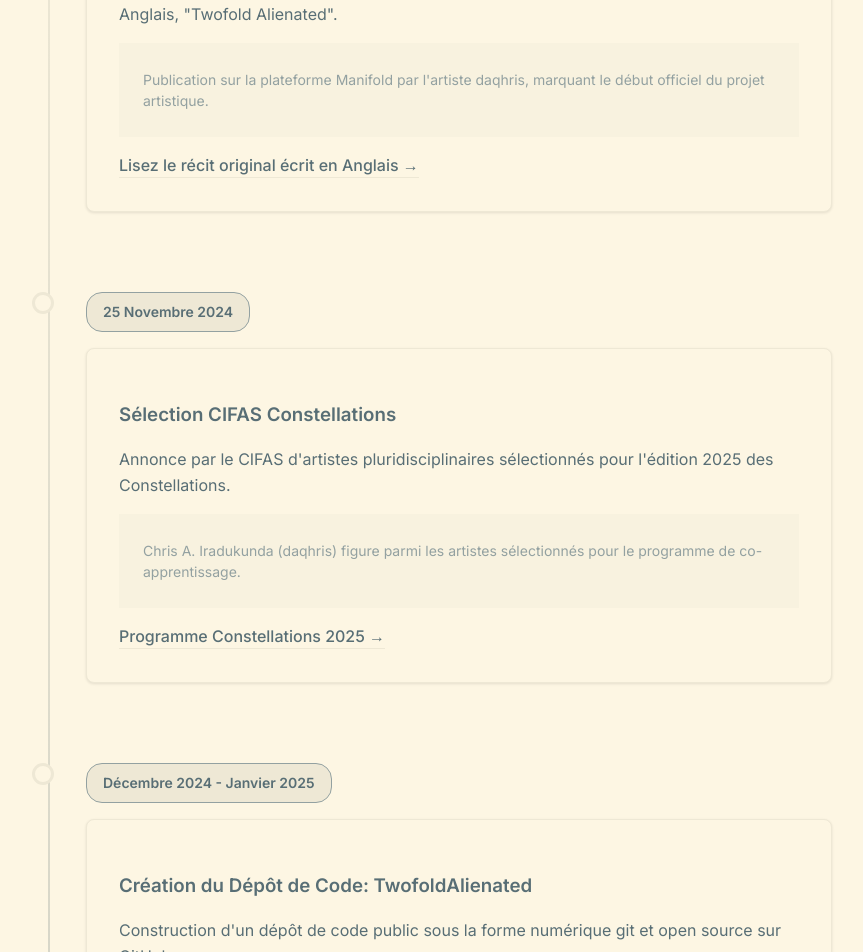
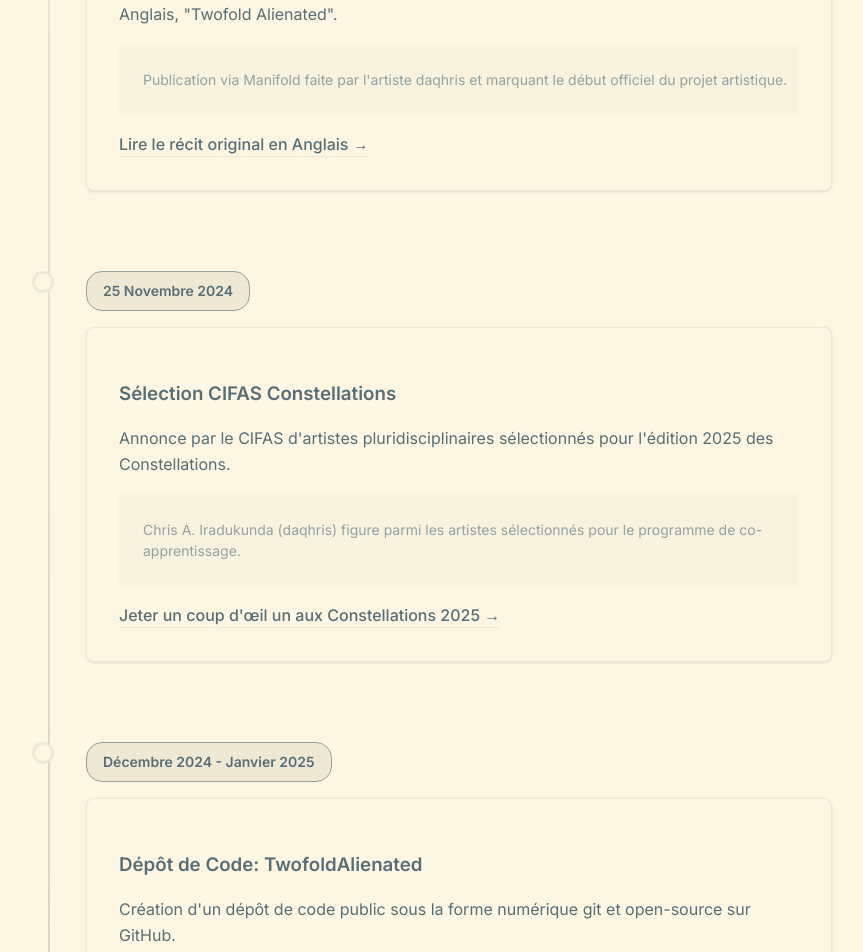
Before and after one commit to daqhris/DoublementAliene, a Next.js app: page /timeline in a window 1280 px wide. Shown: the part 620-1572 px from the top of the page, without its empty margins (208-1071 px from the left). Built offline with nearby package versions, Linux system fonts and the light colour scheme; no server answers.

Commit message:
Update the timeline page

```diff
--- a/app/timeline/page.tsx
+++ b/app/timeline/page.tsx
@@ -80,10 +80,10 @@ export default function TimelinePage() {
       date: "10 Octobre 2024",
       title: "Genèse de l'Œuvre",
       description: "Première parution en ligne et publication sur blockchain de l'œuvre originale écrite en Anglais, \"Twofold Alienated\".",
-      details: "Publication sur la plateforme Manifold par l'artiste daqhris, marquant le début officiel du projet artistique.",
+      details: "Publication via Manifold faite par l'artiste daqhris et marquant le début officiel du projet artistique.",
       link: {
         url: "https://app.manifold.xyz/txt/twofold-alienated",
-        text: "Lisez le récit original écrit en Anglais",
+        text: "Lire le récit original en Anglais",
         external: true
       }
     },
@@ -94,18 +94,18 @@ export default function TimelinePage() {
       details: "Chris A. Iradukunda (daqhris) figure parmi les artistes sélectionnés pour le programme de co-apprentissage.",
       link: {
         url: "https://cifas.be/fr/event/2025/constellations-2025/constellations-2025.html",
-        text: "Programme Constellations 2025",
+        text: "Jeter un coup d'œil un aux Constellations 2025",
         external: true
       }
     },
     {
       date: "Décembre 2024 - Janvier 2025",
-      title: "Création du Dépôt de Code: TwofoldAlienated",
-      description: "Construction d'un dépôt de code public sous la forme numérique git et open source sur GitHub.",
+      title: "Dépôt de Code: TwofoldAlienated",
+      description: "Création d'un dépôt de code public sous la forme numérique git et open-source sur GitHub.",
       details: "Rassemblement de tous les documents liés au texte original en Anglais dans un environnement collaboratif et transparent.",
       link: {
         url: "https://github.com/daqhris/twofold-alienated",
-        text: "Dépôt twofold-alienated",
+        text: "Code source: twofold-alienated",
         external: true
       }
     },
@@ -133,12 +133,12 @@ export default function TimelinePage() {
     },
     {
       date: "4 Avril 2025",
-      title: "Lancement du Dépôt de Code: DoublementAliene",
-      description: "Début des travaux visant à construire ce dépôt de code avec du logiciel libre sur une plateforme numérique publique.",
-      details: "Création de l'infrastructure technique pour la plateforme collaborative et l'interface web du projet.",
+      title: "Dépôt de Code: DoublementAliene",
+      description: "Lancement des travaux visant à construire un dépôt de code avec du logiciel libre sur un espace numérique public.",
+      details: "Création de l'infrastructure technique pour la plate-forme collaborative et l'interface web du projet.",
       link: {
         url: "https://github.com/daqhris/DoublementAliene",
-        text: "Consulter le code source sur GitHub",
+        text: "Voir le code source du dépôt sur GitHub",
         external: true
       }
     },
@@ -146,16 +146,16 @@ export default function TimelinePage() {
       date: "16 Avril 2025",
       title: "Clôture des Constellations 2025",
       description: "Clôture festive des rencontres mensuelles d'artistes dans le cadre des Constellations 2025 à Molenbeek, Bruxelles.",
-      details: "Fin officielle du programme de co-apprentissage, consolidation des acquis et préparation de la suite du projet."
+      details: "Fin officielle des sessions de co-apprentissage, consolidation des acquis et préparation de la suite du projet."
     },
     {
       date: "22 Juin 2025",
       title: "Naissance du ResearchLab",
-      description: "Lancement du sous-projet ResearchLab qui regroupe des réponses variées des IA à des questions de recherche artistique.",
+      description: "Début du sous-projet ResearchLab qui regroupe des réponses variées des IA à des questions de recherche artistique.",
       details: "Exploration des méthodologies de recherche artistique et intégration d'intelligences artificielles dans le processus créatif.",
       link: {
         url: "/research",
-        text: "Explorer le laboratoire de recherche et les entretiens avec des IA"
+        text: "Visiter le laboratoire de recherche et les entretiens avec des IA"
       },
       isHighlight: true
     },
@@ -166,18 +166,18 @@ export default function TimelinePage() {
       details: "Mise à disposition publique des documents de travail, notes de mise en scène et matériaux de préparation de la performance théâtrale.",
       link: {
         url: "https://github.com/daqhris/DoublementAliene/tree/main/public/Constellations2025",
-        text: "Consulter la documentation utile pour le prototype",
+        text: "Consulter la documentation utile pour la réalisation du prototype",
         external: true
       }
     },
     {
       date: "25 Juin 2025 à Maintenant",
-      title: "Plateforme Numérique Collaborative",
-      description: "Développement en cours d'une interface web faite sur mesure avec l'assistance de Devin AI.",
-      details: "Construction d'une plateforme open-source permettant la co-gestion transparente des enregistrements tokenisés et le partage équitable des revenus et droits artistiques entre participant(e)s.",
+      title: "Plate-forme Web Collaborative",
+      description: "Développement d'une interface web faite sur mesure avec l'assistance de Devin AI.",
+      details: "Construction d'une plate-forme numérique et open-source permettant la co-gestion des films tokenisés et le partage équitable des droits et revenus artistiques entre commédien.e.s.",
       link: {
         url: "/about",
-        text: "Philosophie du projet en long et en large"
+        text: "Lire la philosophie du projet en long et en large"
       }
     }
   ];
@@ -191,7 +191,7 @@ export default function TimelinePage() {
             Chronologie du Projet
           </h1>
           <p className="theater-subtitle">
-            Suivez l&apos;évolution complète du projet &ldquo;Doublement Aliéné&rdquo; depuis sa conception originale jusqu&apos;à sa réalisation théâtrale en passant par la co-création de sa plateforme numérique.
+            Suivez l&apos;évolution complète du projet &ldquo;Doublement Aliéné&rdquo; depuis sa conception textuelle jusqu&apos;à sa réalisation théâtrale en passant par la co-création de sa plate-forme numérique.
           </p>
         </div>
 
```
